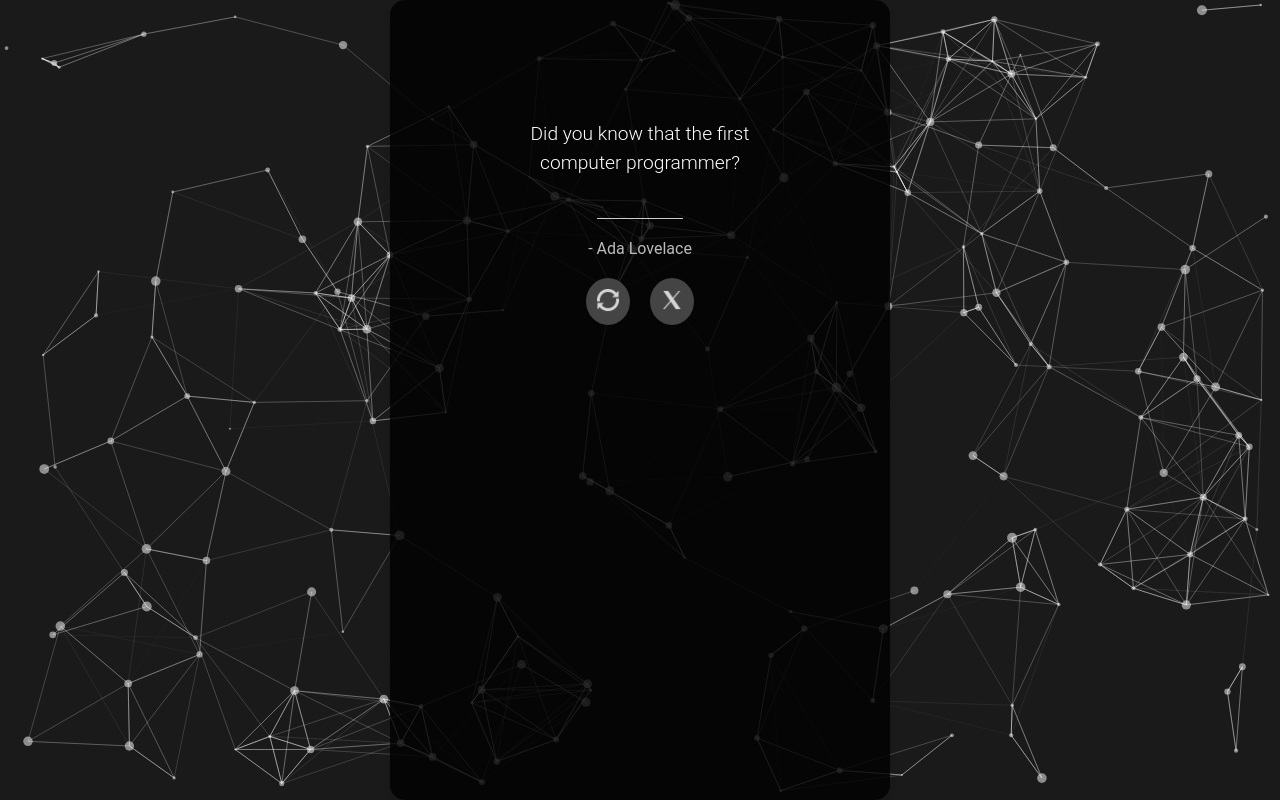
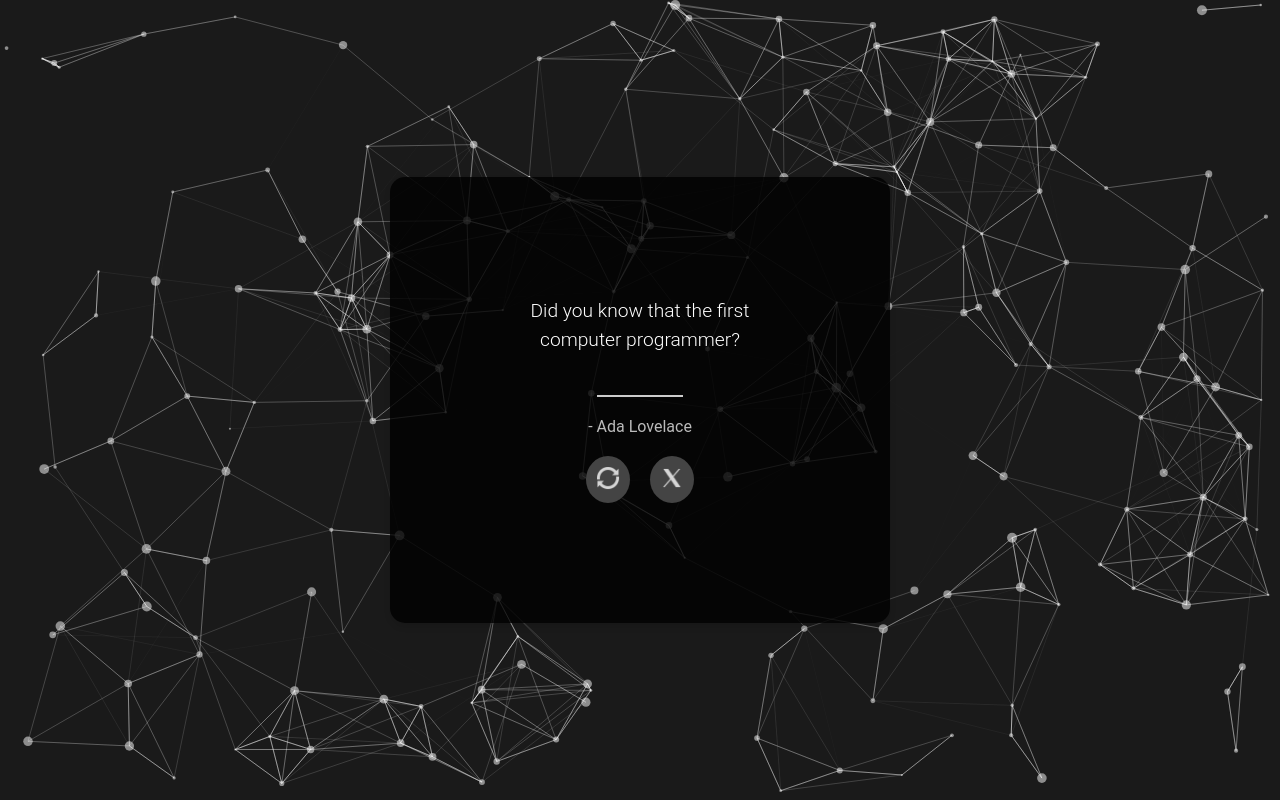
Before and after one commit to nemitha2005/Quote-Genarator, a React (Create React App) app: page / in a window 1280 px wide. Built offline with nearby package versions, Linux system fonts and the light colour scheme; no server answers.

Commit message:
background possition update

```diff
--- a/src/components/RandomQuote/RandomQuote.css
+++ b/src/components/RandomQuote/RandomQuote.css
@@ -8,14 +8,6 @@
   font-family: "Roboto", sans-serif;
   background: transparent;
   overflow: hidden;
-}
-
-.background > * {
-  position: absolute;
-  top: 0;
-  left: 0;
-  width: 100%;
-  height: 100%;
 }
 
 .container {
```
